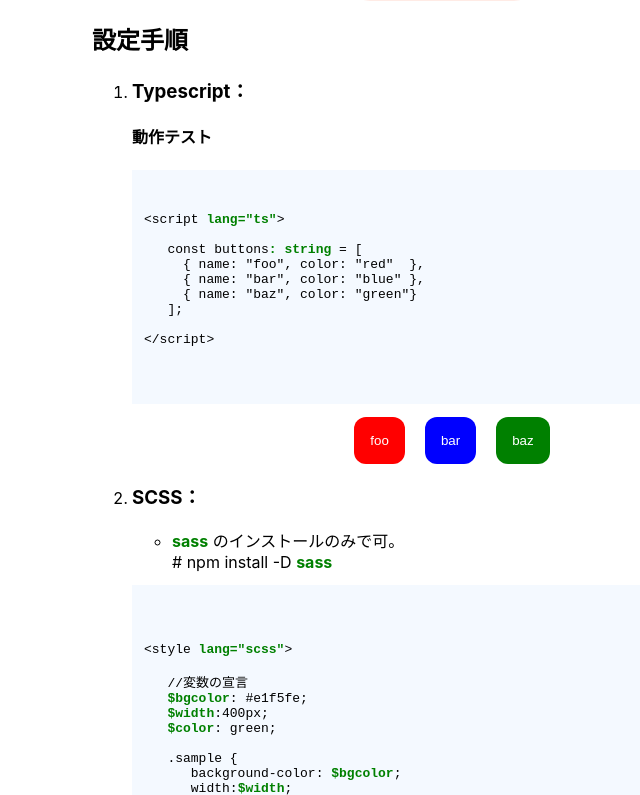
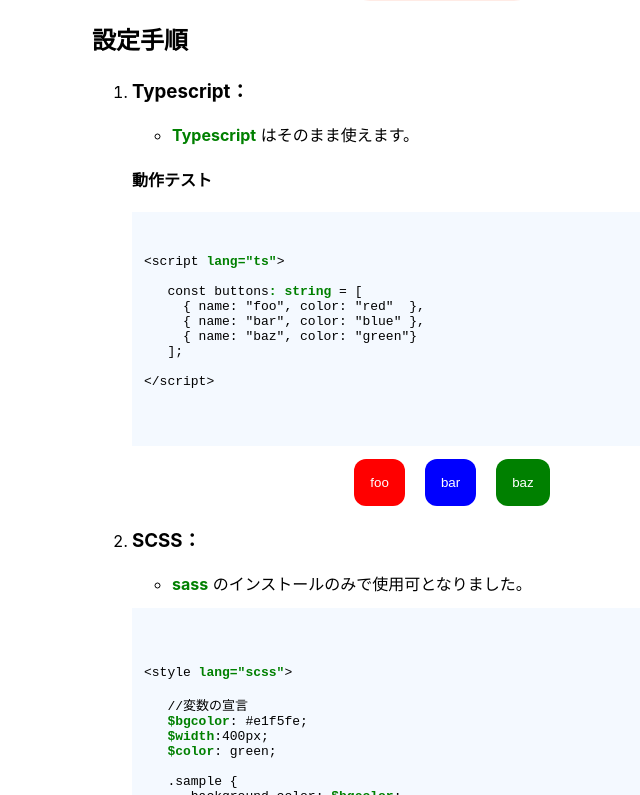
Before and after one commit to ru-museum/svelte-ie11-boilerplate-vite, a Svelte app: page / in a window 1280 px wide. Shown: the part 486-1281 px from the top of the page, without its empty margins (198-838 px from the left). Built offline with nearby package versions, Linux system fonts and the light colour scheme.

Commit message:
Update App.svelte

```diff
--- a/src/App.svelte
+++ b/src/App.svelte
@@ -32,6 +32,10 @@
 <ol class="left">
 
  <li><h3>Typescript：</h3>
+	<ul>
+		<li><strong>Typescript</strong> はそのまま使えます。
+	</ul>
+
    <h4>動作テスト</h4>
 
 <pre>
@@ -65,8 +69,7 @@
    <li><h3>SCSS：</h3>
 
    <ul>
-     <li><strong>sass</strong> のインストールのみで可。<br>
-     # npm install -D <strong>sass</strong></li>
+     <li><strong>sass</strong> のインストールのみで使用可となりました。
    </ul>
 
 <pre>
```
